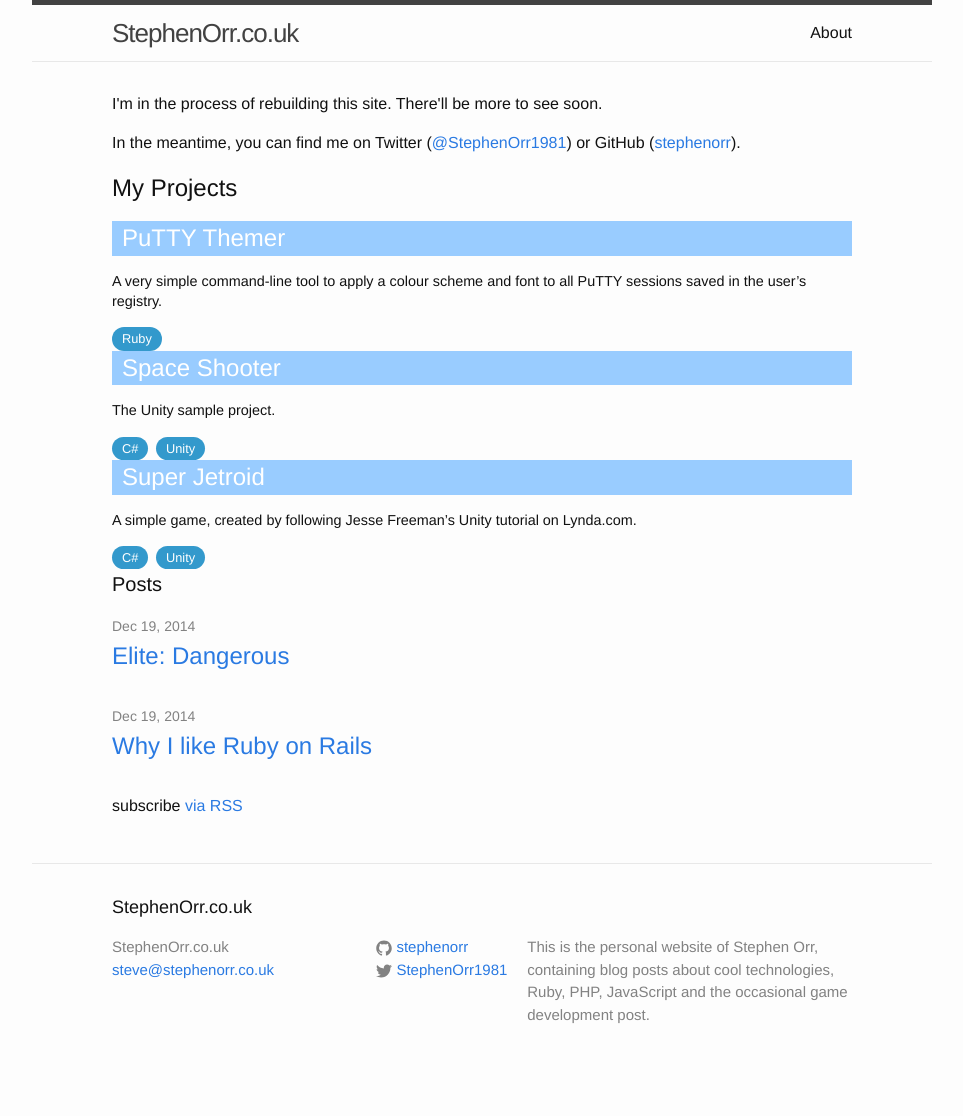
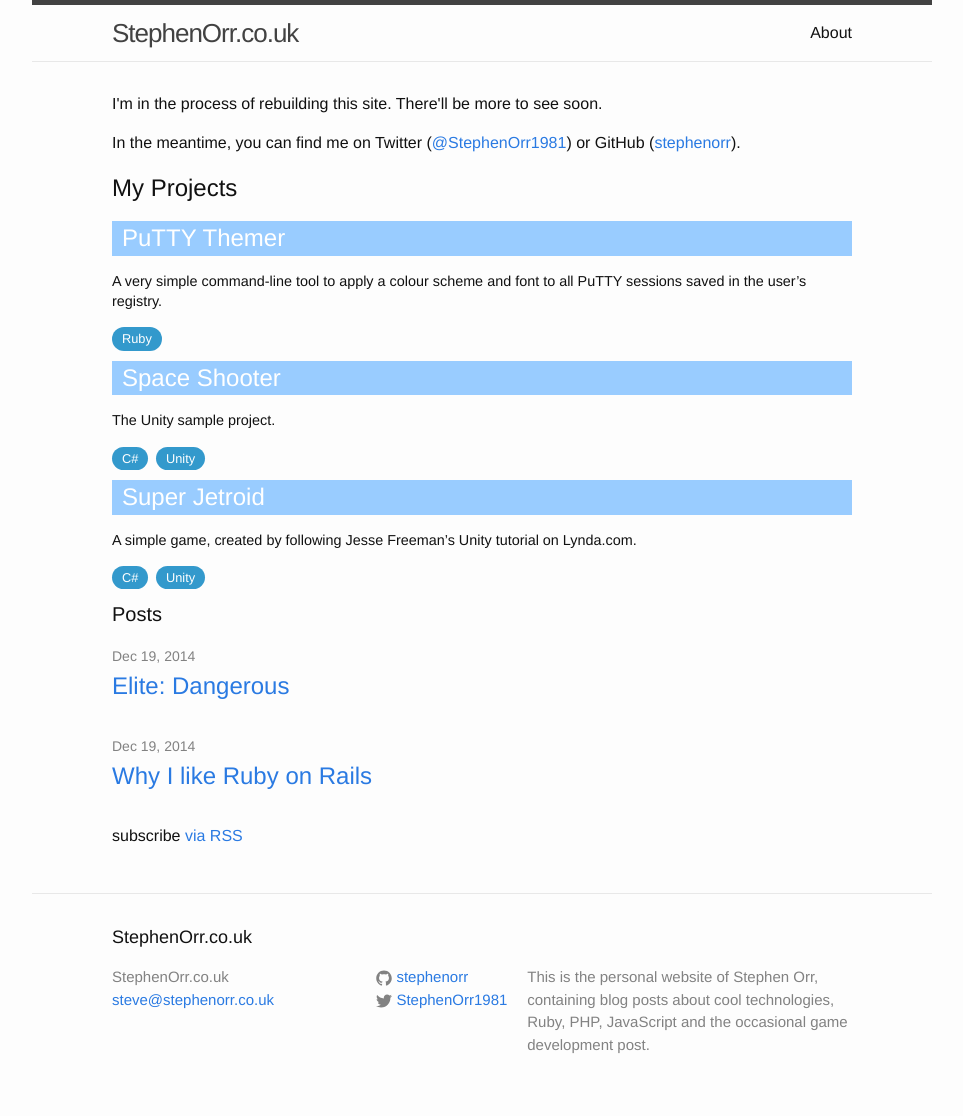
Before and after one commit to stevehill1981/stevehill1981.github.io, a Jekyll site: the page built from index.html, in a window 1280 px wide. Shown: the whole page, without its empty margins (158-1121 px from the left). Built offline with Jekyll 4.4.1, drawn with Linux system fonts in a browser that asks for light colours; before the commit the page ends 1086 px from its top, so only the background shows below that.

Commit message:
Update main.scss

```diff
--- a/css/main.scss
+++ b/css/main.scss
@@ -92,7 +92,7 @@ body {
 
 .projects .tools {
   list-style: none;
-  margin: 0;
+  margin: 0 0 10px 0;
   padding: 0;
 }
 
```
